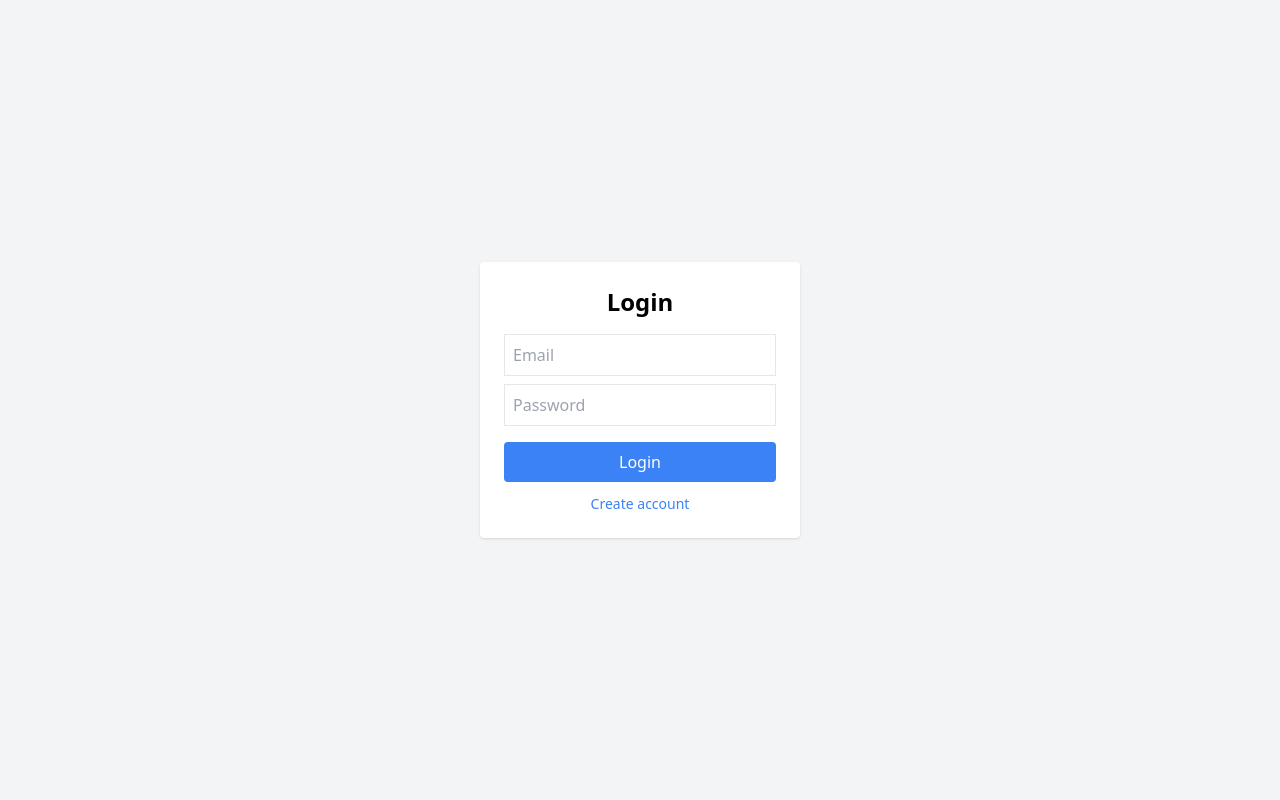
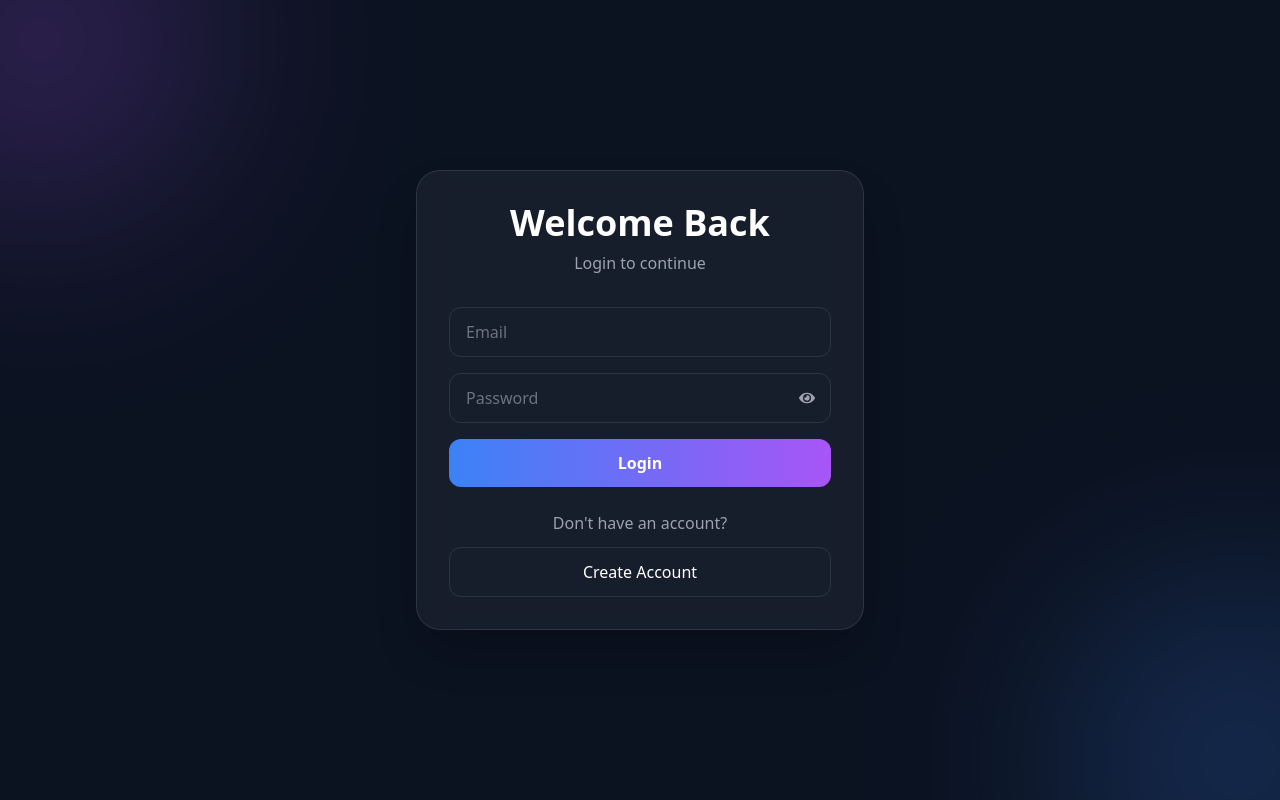
Before and after one commit to Saif724/url-shortener, a React app in the folder frontend/: page / in a window 1280 px wide. Built offline with nearby package versions, Linux system fonts and the light colour scheme; the HTML template or start-up script is replaced by a standard one.

Commit message:
feat: added modern ui in login and register pages, showpassword icons

```diff
--- a/frontend/src/pages/Login.jsx
+++ b/frontend/src/pages/Login.jsx
@@ -1,14 +1,24 @@
 import { useState } from "react";
 import {useNavigate} from "react-router-dom";
+import { FaEye, FaEyeSlash } from "react-icons/fa";
 import API_BASE from "../api/api";
 import toast from "react-hot-toast";
 
 export default function Login() {
     const [email, setEmail] = useState("");
     const [password, setPassword] = useState("");
+    const [loading, setLoading] = useState(false);
+    const [showPassword, setShowPassword] = useState(false);
+
     const navigate = useNavigate();
 
     const handleLogin = async () => {
+        if (!email || !password) {
+            toast.error("Fill all fields");
+            return;
+        }
+        try {
+            setLoading(true);
             const res = await fetch(`${API_BASE}/login`, {
                 method: "POST",
                 headers: {
@@ -21,48 +31,87 @@ export default function Login() {
 
             if (res.ok) {
                 localStorage.setItem("token", data.data.token);
+                toast.success("Login successful");
                 navigate("/dashboard");
             } else {
-            toast.error(data.message || "Login failed");
+                toast.error(data.error || "Login failed");
+            }
+        } catch {
+            toast.error("Server error");
+        } finally {
+            setLoading(false);
         }
     };
 
     return (
-        <div className="h-screen flex items-center justify-center bg-gray-100">
-            <div className="bg-white p-6 rounded shadow w-80">
-                <h1 className="text-2xl font-bold mb-4 text-center">
-                    Login
+        <div className="min-h-screen relative overflow-hidden bg-[#0b1220] flex items-center justify-center px-4">
+            <div className="absolute top-[-120px] left-[-120px] w-80 h-80 bg-purple-500 opacity-30 blur-[120px] rounded-full"></div>
+            <div className="absolute bottom-[-120px] right-[-120px] w-80 h-80 bg-blue-500 opacity-30 blur-[120px] rounded-full"></div>
+            <div className="relative z-10 w-full max-w-md bg-white/5 backdrop-blur-md border border-white/10 rounded-3xl p-8 shadow-2xl">
+                <h1 className="text-4xl font-bold text-white text-center">
+                    Welcome Back
                 </h1>
 
+                <p className="text-gray-400 text-center mt-2">
+                    Login to continue
+                </p>
+
+                <div className="mt-8 space-y-4">
+
                     <input
-                    className="w-full border p-2 mb-2"
+                        type="email"
                         placeholder="Email"
-                    onChange={(e)=> setEmail(e.target.value)}
+                        value={email}
+                        onChange={(e) => setEmail(e.target.value)}
+                        className="w-full bg-transparent border border-white/10 rounded-xl px-4 py-3 text-white placeholder-gray-500 outline-none focus:border-blue-400 focus:ring-2 focus:ring-blue-500/20"
                     />
 
+                    <div className="relative">
                         <input
-                    className="w-full border p-2 mb-4"
-                    type="password"
+                            type={showPassword ? "text" : "password"}
                             placeholder="Password"
+                            value={password}
                             onChange={(e)=> setPassword(e.target.value)}
+                            className="w-full bg-transparent border border-white/10 rounded-xl px-4 py-3 pr-10 text-white placeholder-gray-500 outline-none focus:border-blue-400 focus:ring-2 focus:ring-blue-500/20"
                         />
 
                         <button
+                            type="button"
+                            onClick={() => setShowPassword(!showPassword)}
+                            className="
+                                absolute right-3 top-1/2 -translate-y-1/2
+                                text-gray-400
+                                hover:bg-white/10
+                                p-1 rounded-md
+                                transition-all duration-200
+                            "
+                        >
+                            {showPassword ? <FaEyeSlash /> : <FaEye />}
+                        </button>
+                    </div>
+
+                    <button
                         onClick={handleLogin}
-                    className="w-full bg-blue-500 text-white p-2 rounded"
+                        disabled={loading}
+                        className="w-full py-3 rounded-xl font-semibold bg-gradient-to-r from-blue-500 to-purple-500 text-white hover:scale-[1.02] active:scale-[0.98] transition-all duration-200"
                     >
-                    Login
+                        {loading ? "Logging in..." : "Login"}
                     </button>
-
-                <p
-                    onClick={()=> navigate("/register")}
-                    className="text-sm text-blue-500 mt-3 cursor-pointer text-center hover:underline"
-                >
-                    Create account
-                </p>
 
                 </div>
 
+                <p className="text-center text-gray-400 mt-6">
+                    Don't have an account?
+                </p>
+
+                <button
+                    onClick={()=> navigate("/register")}
+                    className="mt-3 w-full border border-white/10 p-3 rounded-xl text-white hover:bg-white/10 transition"
+                >
+                    Create Account
+                </button>
+
+            </div>
         </div>
     );
 }
--- a/frontend/src/pages/Register.jsx
+++ b/frontend/src/pages/Register.jsx
@@ -1,14 +1,25 @@
 import { useState } from "react";
 import { useNavigate } from "react-router-dom";
+import { FaEye, FaEyeSlash } from "react-icons/fa";
 import API_BASE from "../api/api";
 import toast from "react-hot-toast";
 
 export default function Register() {
     const [email, setEmail] = useState("");
-    const [password, setPassword] =useState("");
+    const [password, setPassword] = useState("");
+    const [loading, setLoading] = useState(false);
+    const [showPassword, setShowPassword] = useState(false);
+
     const navigate= useNavigate();
 
     const handleRegister = async () => {
+        if (!email || !password) {
+            toast.error("Fill all fields");
+            return;
+        }
+        try {
+            setLoading(true);
+
             const res = await fetch (`${API_BASE}/register`,{
                 method: "POST",
                 headers: {
@@ -23,36 +34,83 @@ export default function Register() {
                 toast.success("Account created");
                 navigate("/");
             } else {
-            toast.error(data.message || "Register failed");
+                toast.error(data.error || "Register failed");
+            }
+        } catch {
+            toast.error("Server error");
+        } finally {
+            setLoading(false);
         }
     };
 
     return (
-        <div className="h-screen flex items-center justify-center bg-gray-100">
-            <div className="bg-white p-6 rounded shadow w-80">
-                <h1 className="text-2xl font-bold mb-4 text-center">
-                    Register
+        <div className="min-h-screen relative overflow-hidden bg-[#0b1220] flex items-center justify-center px-4">
+            <div className="absolute top-[-120px] left-[-120px] w-80 h-80 bg-purple-500 opacity-30 blur-[120px] rounded-full"></div>
+            <div className="absolute bottom-[-120px] right-[-120px] w-80 h-80 bg-blue-500 opacity-30 blur-[120px] rounded-full"></div>
+            <div className="relative z-10 w-full max-w-md bg-white/5 backdrop-blur-md border border-white/10 rounded-3xl p-8 shadow-2xl">
+                <h1 className="text-4xl font-bold text-white text-center">
+                    Create Account
                 </h1>
 
+                <p className="text-gray-400 text-center mt-2">
+                    Join and start shortening URLs
+                </p>
+
+                <div className="mt-8 space-y-4">
+
                     <input
-                    className="w-full border p-2 mb-2"
+                        type="email"
                         placeholder="Email"
-                    onChange={(e)=> setEmail(e.target.value)}
+                        value={email}
+                        onChange={(e) => setEmail(e.target.value)}
+                        className="w-full bg-transparent border border-white/10 rounded-xl px-4 py-3 text-white placeholder-gray-500 outline-none focus:border-blue-400 focus:ring-2 focus:ring-blue-500/20"
                     />
 
+                    <div className="relative">
                         <input
-                    className="w-full border p-2 mb-4"
-                    type="password"
+                            type={showPassword ? "text" : "password"}
                             placeholder="Password"
+                            value={password}
                             onChange={(e)=> setPassword(e.target.value)}
+                            className="w-full bg-transparent border border-white/10 rounded-xl px-4 py-3 pr-10 text-white placeholder-gray-500 outline-none focus:border-blue-400 focus:ring-2 focus:ring-blue-500/20"
                         />
 
                         <button
+                            type="button"
+                            onClick={() => setShowPassword(!showPassword)}
+                            className="
+                                absolute right-3 top-1/2 -translate-y-1/2
+                                text-gray-400
+                                hover:bg-white/10
+                                p-1 rounded-md
+                                transition-all duration-200
+                            "
+                        >
+                            {showPassword ? <FaEyeSlash /> : <FaEye />}
+                        </button>
+                    </div>
+
+                    <button
                         onClick={handleRegister}
-                    className="w-full bg-green-500 text-white p-2 rounded"
+                        disabled={loading}
+                        className="w-full py-3 rounded-xl font-semibold bg-gradient-to-r from-blue-500 to-purple-500 text-white hover:scale-[1.02] active:scale-[0.98] transition-all duration-200"
                     >
-                    Register
+                        {loading ? "Crating account..." : "Create Account"}
                     </button>
+
+                </div>
+
+                <p className="text-center text-gray-400 mt-6">
+                    Already have an account?
+                </p>
+
+                <button
+                    onClick={()=> navigate("/")}
+                    className="mt-3 w-full border border-white/10 p-3 rounded-xl text-white hover:bg-white/10 transition"
+                >
+                    Login
+                </button>
+
             </div>
         </div>
     );
```
Lines whose indentation alone changed are shown as unchanged.
